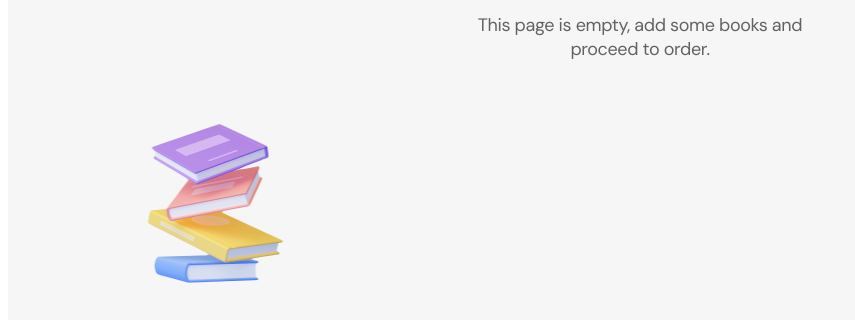
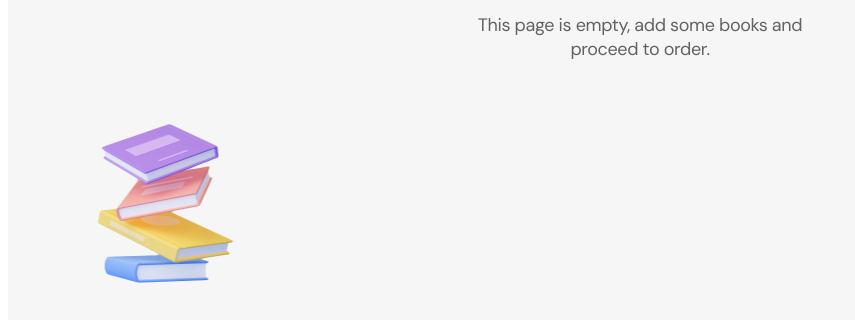
Before and after one commit to KrystynaShevchenko/test-js-shopping-list, a plain HTML site: page shoping-list.html in a window 1280 px wide. Shown: the part 119-440 px from the top of the page, without its empty margins (0-855 px from the left). Drawn offline with Linux system fonts and the light colour scheme.

Commit message:
change css

```diff
--- a/css/shopping-list.css
+++ b/css/shopping-list.css
@@ -25,5 +25,4 @@
 }
 .shopping-list-img {
     display: block;
-    margin: 0 50px;
 }
```
